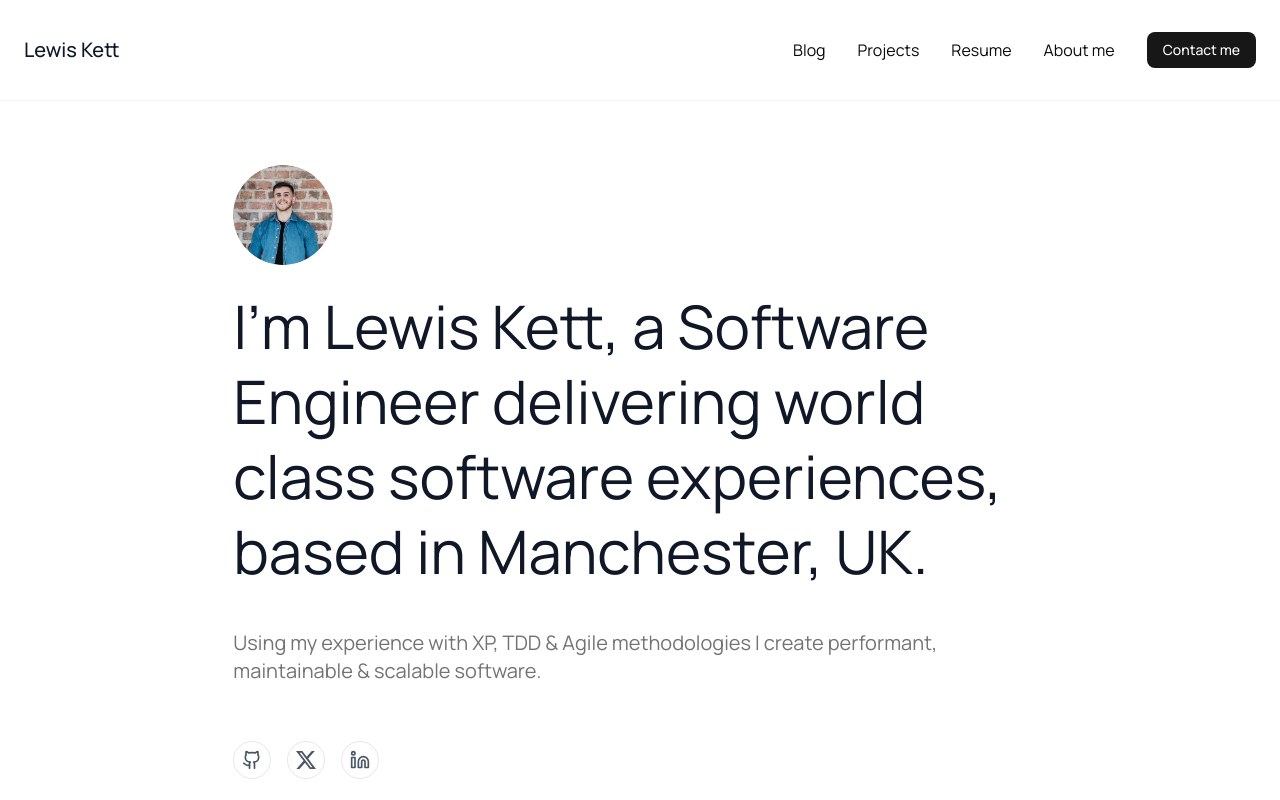
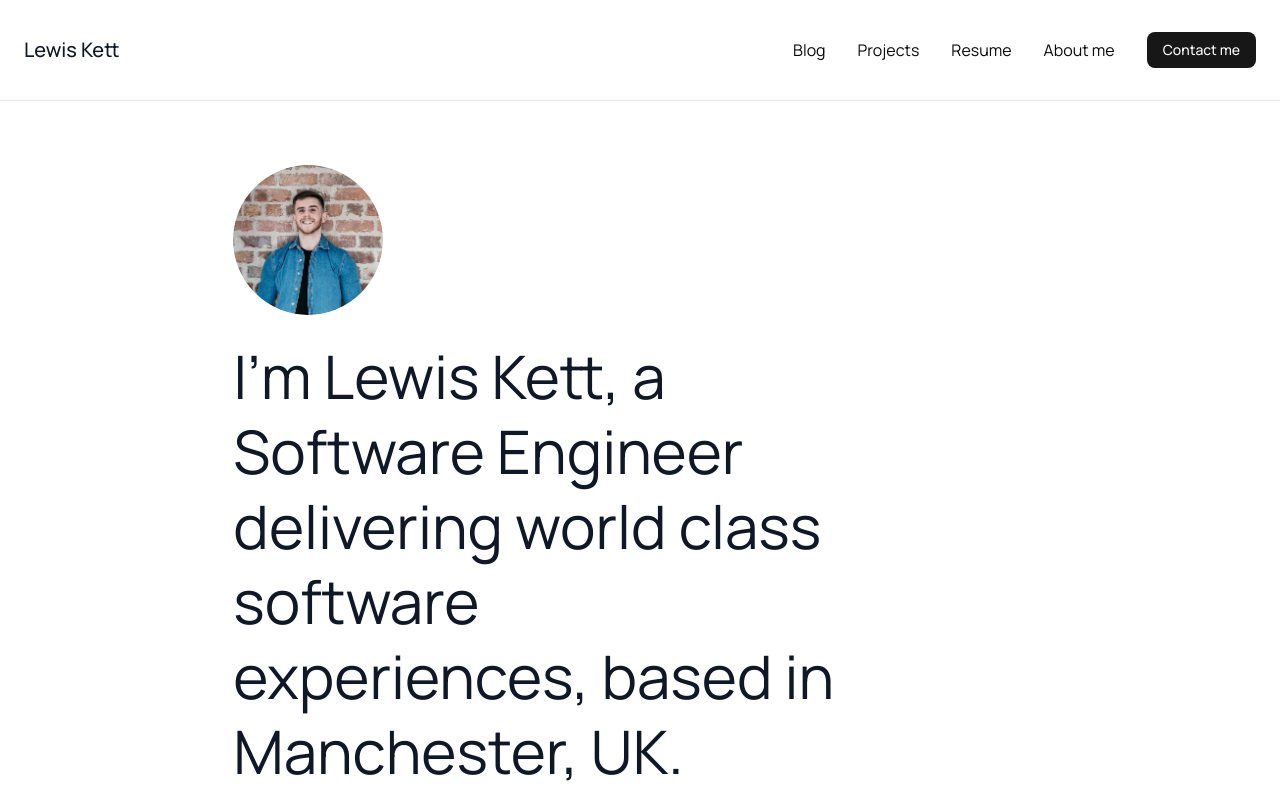
Before and after one commit to Lewis-Kett/dev-blog, a Next.js app: page / in a window 1280 px wide. Shown: the top 800 px of the page. Built offline with nearby package versions, Linux system fonts and the light colour scheme.

Commit message:
more styling adjustments

```diff
--- a/src/components/custom/hero/hero-image.tsx
+++ b/src/components/custom/hero/hero-image.tsx
@@ -2,7 +2,7 @@ import Image from 'next/image'
 
 export const HeroImage = () => {
   return (
-    <div className="relative h-[100px] w-[100px] overflow-hidden rounded-full">
+    <div className="relative h-[150px] w-[150px] overflow-hidden rounded-full">
       <Image
         src="/lewis.webp"
         alt="Lewis Kett profile picture"
--- a/src/components/custom/hero/hero.tsx
+++ b/src/components/custom/hero/hero.tsx
@@ -7,7 +7,7 @@ export const Hero = () => {
       <div className="mx-auto flex flex-col space-y-6 px-5 py-16 lg:max-w-4/5 xl:max-w-2/3">
         <HeroImage />
         <div className="space-y-10">
-          <h1 className="text-3xl leading-tight font-normal text-gray-900 md:text-5xl lg:text-6xl">
+          <h1 className="text-3xl leading-tight font-normal text-gray-900 md:text-5xl lg:text-6xl xl:max-w-3/4">
             I&apos;m Lewis Kett, a Software Engineer delivering world class software experiences, based in Manchester,
             UK.
           </h1>
--- a/src/components/custom/navigation/navigation.tsx
+++ b/src/components/custom/navigation/navigation.tsx
@@ -43,7 +43,7 @@ const NavLinks = ({ className }: { className?: string }) => {
 
 export const Navigation = () => {
   return (
-    <header className="w-full px-6 py-8 border-b border-gray-100 bg-white">
+    <header className="w-full px-6 py-8 border-b border-gray-200 bg-white">
       <div className="flex items-center justify-between">
         <Link href="/" className="text-xl font-medium text-gray-900 font-sans z-10">
           Lewis Kett
--- a/src/components/custom/projects/passion-project.tsx
+++ b/src/components/custom/projects/passion-project.tsx
@@ -13,7 +13,7 @@ export const PassionProject = () => {
             className="object-cover transition-transform duration-300 group-hover:scale-105"
           />
         </div>
-        <div className="px-8 py-12 text-white md:flex md:basis-1/2 md:justify-end md:px-10 lg:px-28">
+        <div className="px-8 py-12 text-white md:flex md:basis-1/2 md:justify-end md:px-10 lg:px-28 xl:px-48">
           <div className="flex flex-col gap-6">
             <h1 className="text-3xl font-medium md:text-5xl">My Passion Project</h1>
             <p className="text-lg">Modernizing the operations, management and CRM for sailing clubs across the UK.</p>
```
